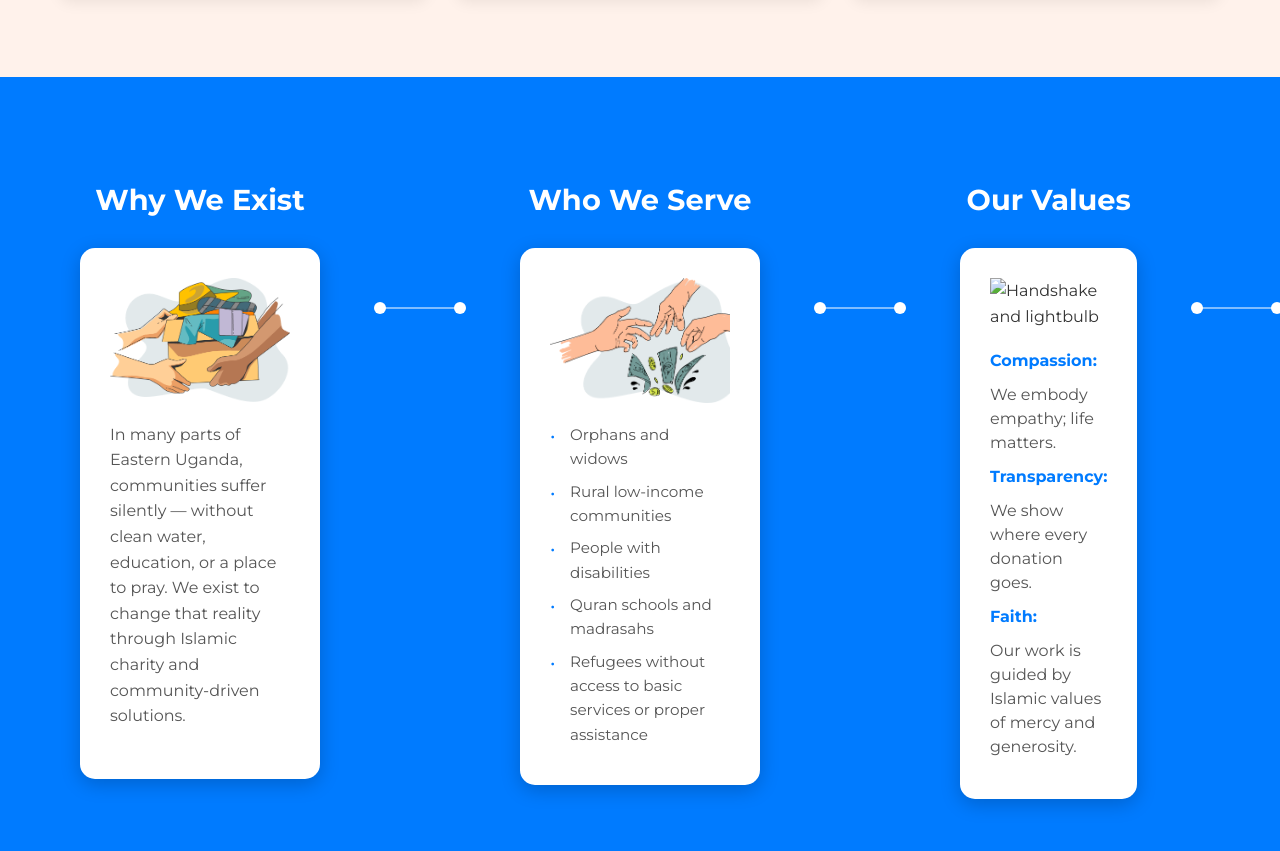
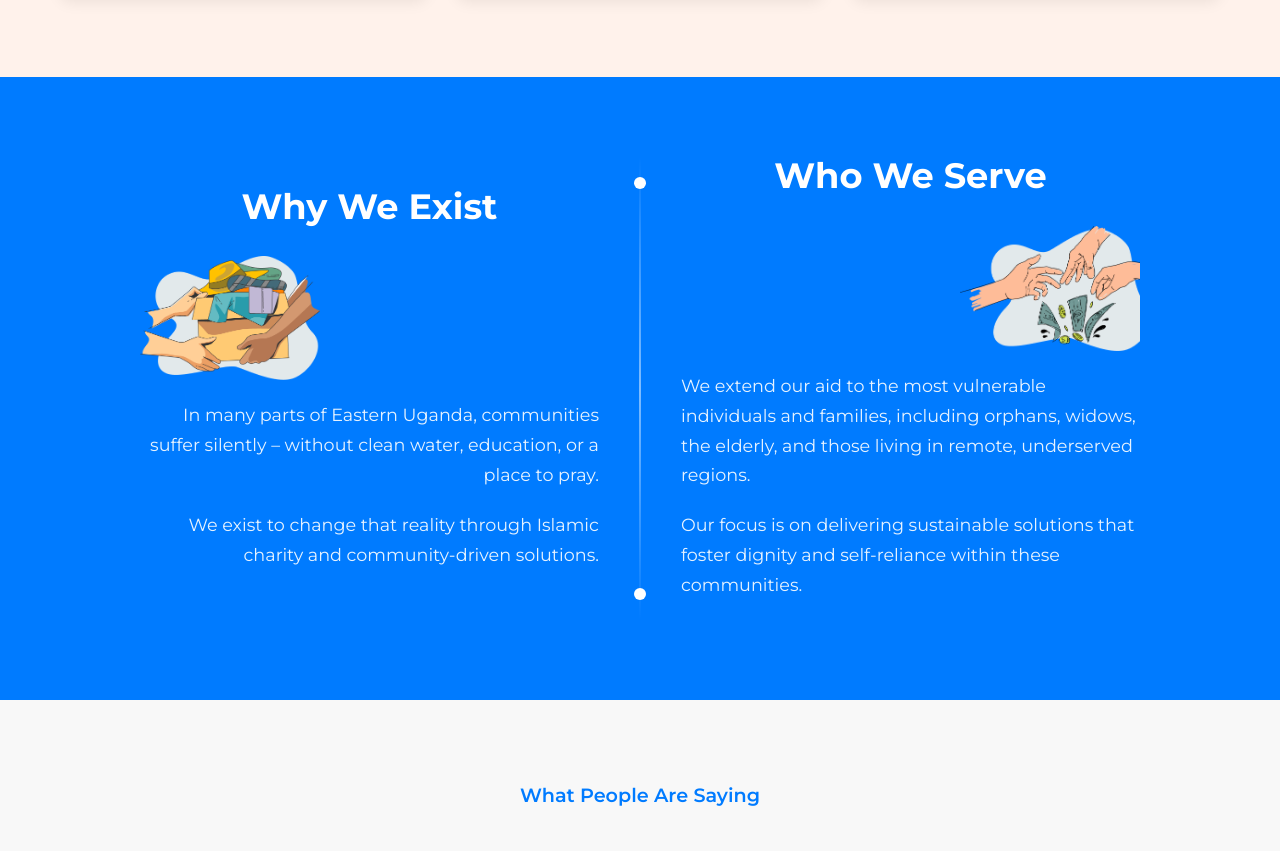
Before and after one commit to kibalamavictor/Hayat-web, a plain HTML site: page about.html in a window 1280 px wide. Shown: the part 2611-3462 px from the top of the page. Drawn offline with nearby package versions, Linux system fonts and the light colour scheme; files that its build step writes are made by us from their sources.

Commit message:
tried to modify the contact page
yes check out

```diff
--- a/about.html
+++ b/about.html
@@ -176,58 +176,35 @@
             </div>
         </section>
 
-<section class="timeline-section">
-            <div class="container timeline-container">
-                <div class="timeline-item">
-                    <span class="timeline-title">Why We Exist</span>
-                    <div class="item-content">
-                        <img src="/assets/about/exist.png" alt="Hands holding a box of goods" class="item-illustration">
-                        <p class="item-description">In many parts of Eastern Uganda, communities suffer silently — without clean water, education, or a place to pray. We exist to change that reality through Islamic charity and community-driven solutions.</p>
-                    </div>
-                </div>
 
-                <div class="timeline-connector"></div>
 
-                <div class="timeline-item">
-                    <span class="timeline-title">Who We Serve</span>
-                    <div class="item-content">
-                        <img src="/assets/about/serve.png" alt="Hands giving and receiving money" class="item-illustration">
-                        <ul class="item-list">
-                            <li>Orphans and widows</li>
-                            <li>Rural low-income communities</li>
-                            <li>People with disabilities</li>
-                            <li>Quran schools and madrasahs</li>
-                            <li>Refugees without access to basic services or proper assistance</li>
-                        </ul>
-                    </div>
-                </div>
 
-                <div class="timeline-connector"></div>
 
-                <div class="timeline-item">
-                    <span class="timeline-title">Our Values</span>
-                    <div class="item-content">
-                        <img src="path/to/your/handshake-bulb-illustration.png" alt="Handshake and lightbulb" class="item-illustration">
-                        <div class="values-list">
-                            <p><strong>Compassion:</strong></p>
-                            <p>We embody empathy; life matters.</p>
-                            <p><strong>Transparency:</strong></p>
-                            <p>We show where every donation goes.</p>
-                            <p><strong>Faith:</strong></p>
-                            <p>Our work is guided by Islamic values of mercy and generosity.</p>
+
+
+            <section class="why-who-section">
+            <div class="container">
+                <div class="why-who-grid">
+                    <div class="why-who-item why-exist">
+                        <h3 class="section-title">Why We Exist</h3>
+                        <img src="/assets/about/exist.png" alt="Hands passing a box of goods" class="item-illustration">
+                        <div class="item-text">
+                            <p>In many parts of Eastern Uganda, communities suffer silently – without clean water, education, or a place to pray.</p>
+                            <p>We exist to change that reality through Islamic charity and community-driven solutions.</p>
                         </div>
                     </div>
-                </div>
 
-                <div class="timeline-connector"></div>
+                    <div class="divider-line">
+                        <div class="dot"></div>
+                        <div class="dot"></div>
+                    </div>
 
-                <div class="timeline-item">
-                    <span class="timeline-title">Join Us</span>
-                    <div class="item-content">
-                        <p class="item-description">Your support makes this possible whether you donate, volunteer, or simply share our mission. You become a part of something great!</p>
-                        <div class="join-us-buttons">
-                            <a href="donate.html" class="btn btn-timeline-primary">Donate Now</a>
-                            <a href="contact.html" class="btn btn-timeline-secondary">Sponsor a Project</a>
+                    <div class="why-who-item who-serve">
+                        <h3 class="section-title">Who We Serve</h3>
+                        <img src="/assets/about/serve.png" alt="Hands giving and receiving money" class="item-illustration">
+                        <div class="item-text">
+                            <p>We extend our aid to the most vulnerable individuals and families, including orphans, widows, the elderly, and those living in remote, underserved regions.</p>
+                            <p>Our focus is on delivering sustainable solutions that foster dignity and self-reliance within these communities.</p>
                         </div>
                     </div>
                 </div>
@@ -273,6 +250,7 @@
                 </div>
             </div>
         </section>
+
 
                 <section class="call-to-action-section">
             <div class="container cta-container">
--- a/contact.css
+++ b/contact.css
@@ -1,59 +1,4 @@
-* {
-  box-sizing: border-box;
-}
 
-body {
-  font-family: 'Poppins', sans-serif;
-  margin: 0;
-  padding: 0;
-  background-color: #f8f9fa;
-}
-.main-header {
-  background-color:white;
-  color:#009ADA;
-  padding: 15px 0;
-  box-shadow: 0 4px 6px rgba(0, 0, 0, 0.1);
-  position: sticky;
-  top: 0;
-  z-index: 1000;
-}
-
-.main-header .container {
-  max-width: 1200px;
-  margin: auto;
-  display: flex;
-  align-items: center;
-  justify-content: space-between;
-  padding: 0 20px;
-  flex-wrap: wrap;
-}
-
-.logo {
-  font-size: 1.8em;
-  font-weight: bold;
-}
-
-.logo img {
-  height: 40px;
-}
-
-.nav-links {
-  display: flex;
-  gap: 20px;
-}
-
-.nav-links a {
-  color:black;
-  text-decoration: none;
-  font-size: 1em;
-  transition: color 0.3s ease;
-}
-
-.nav-links a:hover,
-.nav-links .active {
-  color:#009ADA;
-  text-decoration: underline;
-}
 
 /* Hamburger menu (mobile toggle) */
 .menu-toggle {
@@ -72,7 +17,7 @@ body {
     display: none;
     flex-direction: column;
     width: 100%;
-    background-color: #009ADA;
+    background-color: #009ada;
     padding: 10px 0;
   }
 
@@ -86,7 +31,7 @@ body {
   }
 }
 .nav-button {
-  background-color:#009ADA; /* ✅ Rich blue */
+  background-color: #009ada; /* ✅ Rich blue */
   color: white;
   padding: 10px 18px;
   border-radius: 8px;
@@ -100,14 +45,15 @@ body {
 }
 
 .hero-banner {
-  background-image: url('assets/0264fbba89fa066f6cdb7bce96196138f127d8fc.jpg'); /* replace with your image path */
-  background-size: cover;
-  background-position: center;
+  background-image: url("assets/0264fbba89fa066f6cdb7bce96196138f127d8fc.jpg"); /* replace with your image path */
+
   background-repeat: no-repeat;
   padding: 100px 20px;
   text-align: center;
   color: white;
   position: relative;
+  background-position: center bottom; /* Adjust as needed */
+  background-size: cover;
 }
 
 .header-text {
@@ -116,9 +62,8 @@ body {
   text-shadow: 2px 2px 6px rgba(0, 0, 0, 0.4);
 }
 
-
 .header {
-  background-image: url('https://via.placeholder.com/1200x300?text=Contact+Us');
+  background-image: url("https://via.placeholder.com/1200x300?text=Contact+Us");
   background-size: cover;
   background-position: center;
   padding: 100px 0;
@@ -141,7 +86,6 @@ body {
   gap: 30px;
   align-items: flex-start;
   position: relative;
-
 }
 
 /* Divider between form and info */
@@ -169,7 +113,7 @@ body {
 
 .contact-form button {
   background-color: #ffffff;
-  color: #009ADA;
+  color: #009ada;
   padding: 12px 30px;
   border: none;
   border-radius: 8px;
@@ -184,7 +128,7 @@ body {
 .contact-form {
   flex: 1;
   min-width: 300px;
-  background-color: #009ADA; /* ✅ Your desired blue */
+  background-color: #009ada; /* ✅ Your desired blue */
   padding: 30px;
   border-radius: 10px;
   color: black; /* Ensures text is visible on dark background */
@@ -204,7 +148,7 @@ body {
 
 /* Contact Info Links */
 .contact-info a {
-  color: #007BFF;
+  color: #007bff;
   text-decoration: none;
 }
 
@@ -223,7 +167,6 @@ body {
   }
 }
 
-
 .contact-section {
   display: flex;
   flex-wrap: wrap;
@@ -239,11 +182,11 @@ body {
   background-color: #fff;
   padding: 30px;
   border-radius: 10px;
-  box-shadow: 0 0 20px rgba(0,0,0,0.05);
+  box-shadow: 0 0 20px rgba(0, 0, 0, 0.05);
 }
 
 .contact-form h3 {
-  color: #007BFF;
+  color: #007bff;
   margin-bottom: 20px;
 }
 
@@ -258,7 +201,7 @@ body {
 }
 
 .contact-form button {
-  background-color: #007BFF;
+  background-color: #007bff;
   color: white;
   padding: 12px 30px;
   border: none;
@@ -282,16 +225,15 @@ body {
 }
 
 .contact-info a {
-  color: #007BFF;
+  color: #007bff;
   text-decoration: none;
 }
-
 
 .call-to-action {
   display: flex;
   align-items: center;
   justify-content: space-between;
-  background-color: #007BFF;
+  background-color: #007bff;
   color: white;
   padding: 40px 20px;
   border-radius: 12px;
@@ -329,7 +271,7 @@ body {
 
 .call-to-action .cta-button {
   background-color: #ffffff;
-  color: #007BFF;
+  color: #007bff;
   padding: 12px 25px;
   border-radius: 6px;
   text-decoration: none;
@@ -347,7 +289,6 @@ body {
   }
 
   .call-to-action .cta-image,
-
   .call-to-action .cta-text {
     min-width: 100%;
   }
@@ -395,7 +336,7 @@ body {
 }
 
 .newsletter-content button {
-  background-color: #009ADA;
+  background-color: #009ada;
   color: white;
   padding: 10px 20px;
   border: none;
@@ -443,7 +384,7 @@ body {
 
 .newsletter-content button {
   padding: 10px 20px;
-  background-color: #007BFF;
+  background-color: #007bff;
   border: none;
   color: white;
   border-radius: 6px;
--- a/css/style.css
+++ b/css/style.css
@@ -621,6 +621,91 @@ For now, assuming it's removed or placed elsewhere.
   }
 }
 
+/* --- Why We Exist / Who We Serve Section --- */
+.why-who-section {
+    background-color: #007bff; /* Blue background */
+    padding: 80px 0;
+    color: #fff;
+    text-align: center; /* Default text alignment for section titles */
+}
+
+.why-who-grid {
+    display: grid;
+    grid-template-columns: 1fr auto 1fr; /* Left content | Divider | Right content */
+    gap: 40px;
+    align-items: center; /* Vertically align items in the grid */
+    max-width: 1000px; /* Limit width of the content inside blue section */
+    margin: 0 auto;
+}
+
+.why-who-item {
+    display: flex;
+    flex-direction: column;
+    align-items: center; /* Center items within each column */
+}
+
+.why-who-item .section-title {
+    font-size: 2.2em;
+    font-weight: 700;
+    margin-bottom: 30px;
+    color: #fff; /* White title */
+}
+
+.item-illustration {
+    max-width: 250px; /* Adjust size of illustrations */
+    height: auto;
+    margin-bottom: 30px;
+}
+
+.why-who-item .item-text p {
+    font-size: 1.1em;
+    line-height: 1.7;
+    margin-bottom: 20px;
+    opacity: 0.9;
+}
+
+.divider-line {
+    width: 2px; /* Thickness of the line */
+    height: 100%; /* Make it fill the height of the content */
+    background: linear-gradient(to bottom, transparent, rgba(255, 255, 255, 0.5), transparent); /* Fading white line */
+    position: relative;
+    display: flex; /* For placing dots */
+    flex-direction: column;
+    justify-content: space-between;
+    align-items: center;
+    padding: 20px 0; /* Space for dots */
+}
+
+.divider-line .dot {
+    width: 12px;
+    height: 12px;
+    background-color: #fff;
+    border-radius: 50%;
+    border: 2px solid rgba(255, 255, 255, 0.5); /* Outer ring for dots */
+    flex-shrink: 0; /* Prevents dots from shrinking */
+}
+
+/* Specific alignment for content within items */
+.why-exist {
+    text-align: right;
+}
+.why-exist .item-illustration { /* Adjust margin for left item image */
+    margin-right: auto;
+}
+.why-exist .item-text { /* Align text to the right for "Why We Exist" */
+    text-align: right;
+}
+
+
+.who-serve {
+    text-align: left;
+}
+.who-serve .item-illustration { /* Adjust margin for right item image */
+    margin-left: auto;
+}
+.who-serve .item-text { /* Align text to the left for "Who We Serve" */
+    text-align: left;
+}
 
 
 /* --- Testimonials Section --- */
@@ -637,10 +722,7 @@ For now, assuming it's removed or placed elsewhere.
 
 .testimonial-grid {
     display: grid;
-  grid-template-columns: repeat(
-    auto-fit,
-    minmax(300px, 1fr)
-  ); /* Responsive 3-column grid */
+    grid-template-columns: repeat(auto-fit, minmax(300px, 1fr)); /* Responsive 3-column grid */
     gap: 30px;
 }
 
@@ -706,18 +788,12 @@ For now, assuming it's removed or placed elsewhere.
         height: 2px; /* Reduce height */
         flex-direction: row; /* Dots horizontal */
         margin: 40px 0; /* Space above/below line */
-    background: linear-gradient(
-      to right,
-      transparent,
-      rgba(255, 255, 255, 0.5),
-      transparent
-    ); /* Horizontal gradient */
+        background: linear-gradient(to right, transparent, rgba(255, 255, 255, 0.5), transparent); /* Horizontal gradient */
     }
     .why-who-item {
         text-align: center; /* Center text when stacked */
     }
-  .why-who-item .item-illustration {
-    /* Center images when stacked */
+    .why-who-item .item-illustration { /* Center images when stacked */
         margin-left: auto;
         margin-right: auto;
     }
@@ -749,6 +825,11 @@ For now, assuming it's removed or placed elsewhere.
         height: 50px;
     }
 }
+
+
+
+
+
 
 /* --- Call to Action Section --- */
 .call-to-action-section {
```
Also changed, not shown: contact.html (+4 -8 lines). Lines whose indentation alone changed are shown as unchanged.
